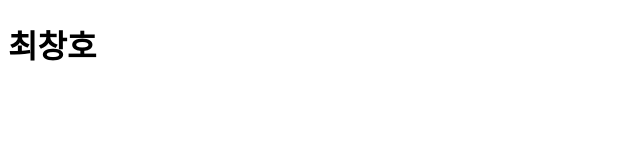
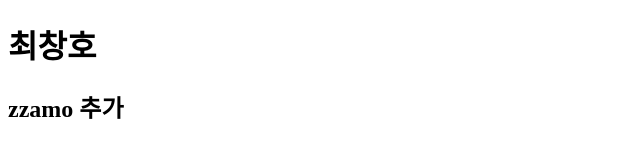
Before and after one commit to ChangHoChoi92/zzamoWorld, a plain HTML site: page index.html in a window 1280 px wide. Shown: the whole page, without its empty margins (0-640 px from the left). Drawn offline with Linux system fonts and the light colour scheme.

Commit message:
zzamo 추가

```diff
--- a/index.html
+++ b/index.html
@@ -10,6 +10,7 @@
 
 <body>
     <h1>최창호</h1>
+    <h2>zzamo 추가</h2>
 </body>
 
 </html>
```
